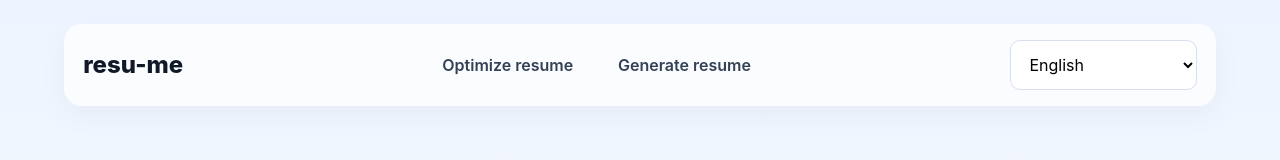
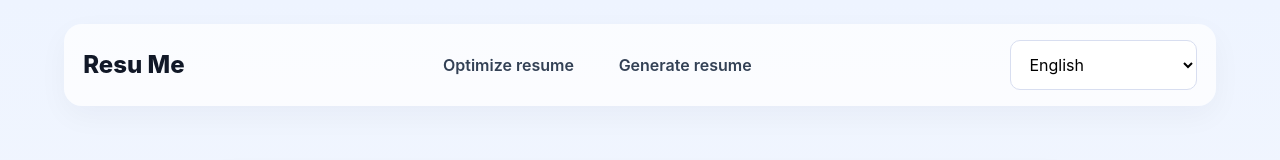
Before and after one commit to FcoRipJr/resu-me, a React (Vite) app: page / in a window 1280 px wide. Shown: the top 160 px of the page. Built offline with nearby package versions, Linux system fonts and the light colour scheme.

Commit message:
style: add bowser icon

```diff
--- a/index.html
+++ b/index.html
@@ -7,7 +7,8 @@
       name="description"
       content="Gerador e otimizador de currículos em React"
     />
-    <title>resu-me</title>
+    <link rel="icon" type="image/svg+xml" href="/favicon.svg" />
+    <title>Resu Me</title>
   </head>
   <body>
     <div id="root"></div>
--- a/src/App.jsx
+++ b/src/App.jsx
@@ -23,7 +23,7 @@
       <header className="topbar">
         <div className="brand-wrap">
           <NavLink to="/" className="brand">
-            resu-me
+            Resu Me
           </NavLink>
         </div>
 
```
Also changed, not shown: public/favicon.svg (added).
